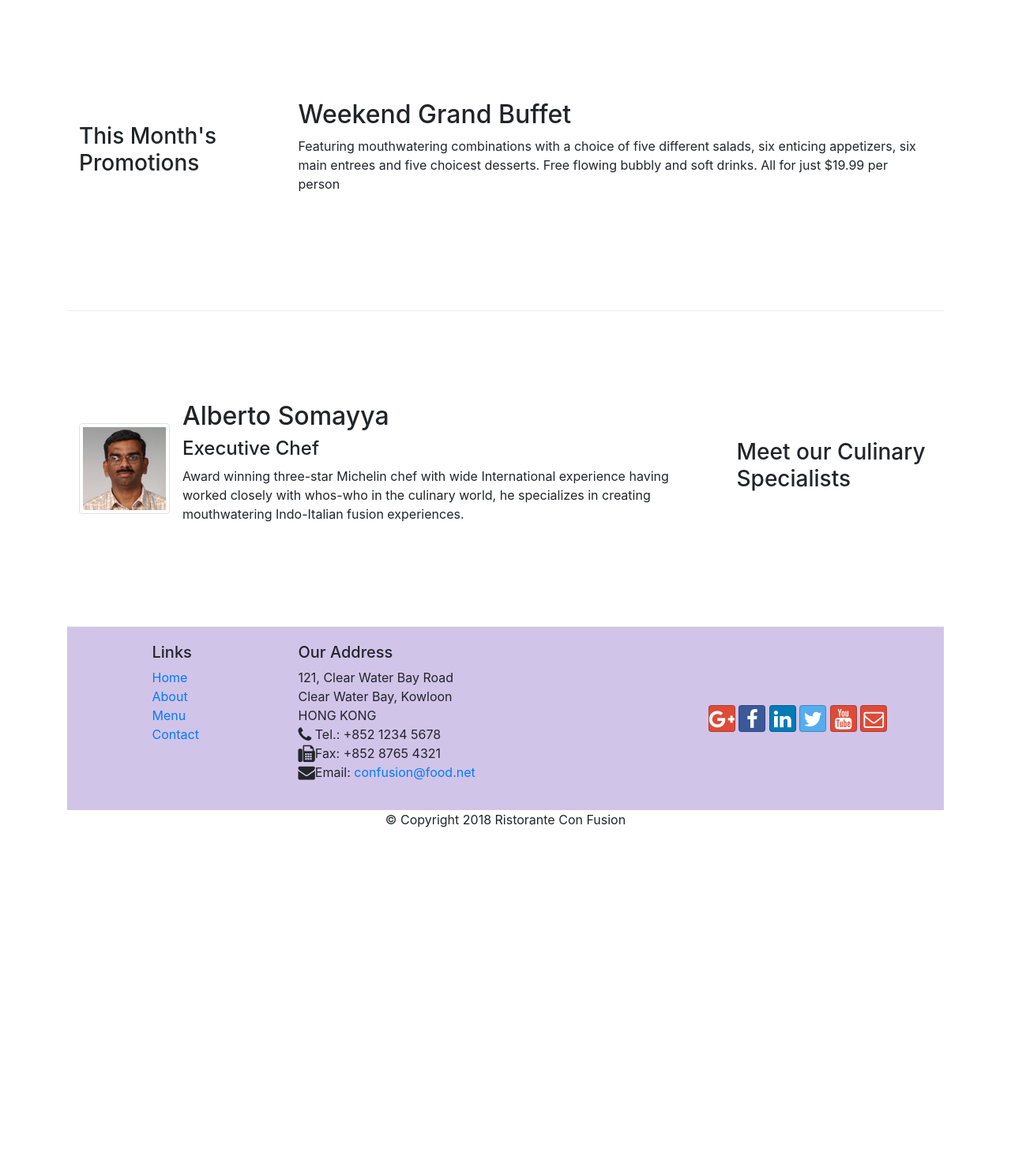
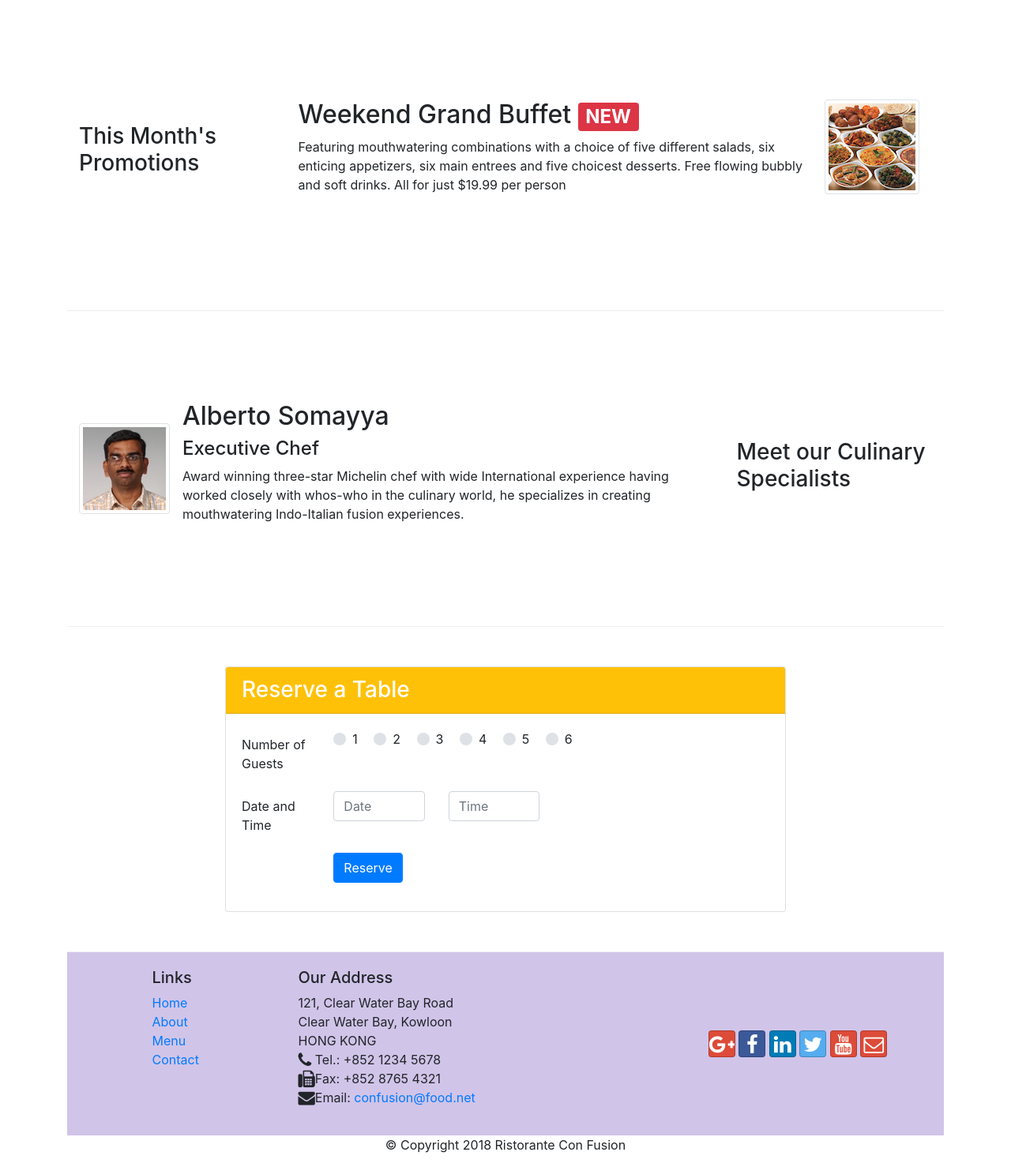
Before and after one commit to rachit16/bootstrap-demo, a website: page index.html in a window 1280 px wide. Shown: the part 740-2218 px from the top of the page at 79% size. Before the commit the page ends 1806 px from the top, so only its background shows below. Drawn offline with nearby package versions, Linux system fonts and the light colour scheme.

Commit message:
Assignment 2

```diff
--- a/index.html
+++ b/index.html
@@ -15,7 +15,7 @@
     <title>Ristorante Con Fusion</title>
 </head>
 
-<body>
+<body data-spy="scroll" data-target=".btn" data-offset="50">
     <nav class="navbar navbar-dark navbar-expand-sm fixed-top">
         <div class="container">
             <button class="navbar-toggler" type="button" data-toggle="collapse" data-target="#Navbar">
@@ -36,12 +36,15 @@
     <header class="jumbotron">
         <div class="container">
             <div class="row row-header">
-                <div class="col-12 col-sm-6">
+                <div class="col-6 col-sm-6">
                     <h1>Ristorante con Fusion</h1>
                     <p>We take inspiration from the World's best cuisines, and create a unique fusion experience. Our lipsmacking creations will tickle your culinary senses!</p>
                 </div>
-                <div class="col-12 col-sm align-self-center">
+                <div class="col-3 col-sm align-self-center">
                     <img src="img/logo.png" class="img-fluid">
+                </div>
+                <div class="col-3 col-sm align-self-center">
+                    <a href="#reserveTable"><button type="submit" class="btn btn-warning btn-sm">Reserve Table</button></a>
                 </div>
             </div>
         </div>
@@ -73,8 +76,16 @@
                 <h3>This Month's Promotions</h3>
             </div>
             <div class="col col-sm col-md">
-                <h2>Weekend Grand Buffet</h2>
-                <p>Featuring mouthwatering combinations with a choice of five different salads, six enticing appetizers, six main entrees and five choicest desserts. Free flowing bubbly and soft drinks. All for just $19.99 per person </p>
+                <div class="media">
+                    <div class="media-body">
+                        <h2 class="mt-0">Weekend Grand Buffet <span class="badge badge-danger">NEW</span></h2>
+                        <p class="d-none d-sm-block">Featuring mouthwatering combinations with a choice of five different salads, six enticing appetizers, six main entrees and five choicest desserts. Free flowing bubbly and soft drinks. All for just $19.99 per person </p>
+                    </div>
+                    <div class="media-right">
+                        <img class="d-flex mr-3 img-thumbnail align-self-center"
+                            src="img/buffet.png" alt="Uthappizza">
+                    </div>
+                </div>
             </div>
         </div>
 
@@ -97,6 +108,66 @@
                     </div>
                 </div>
             </div>
+        </div>
+        <div class="row row-content align-items-center" id="reserveTable">
+            <div class="col-sm-2"></div>
+            <div class="col-sm-8 col-xs">
+                <div class="card">
+                    <h3 class="card-header bg-warning text-white">Reserve a Table</h3>
+                    <div class="card-body">
+                        <form>
+                            <div class="form-group row">
+                                <label for="guests" class="col-md-2 col-form-label">Number of Guests</label>
+                                <div class="col-md-10" id="guests">
+                                    <div class="custom-control custom-radio custom-control-inline">
+                                        <input type="radio" class="custom-control-input" id="select1" name="select">
+                                        <label class="custom-control-label" for="select1">1</label>
+                                    </div>
+                                    <div class="custom-control custom-radio custom-control-inline">
+                                        <input type="radio" class="custom-control-input" id="select2" name="select">
+                                        <label class="custom-control-label" for="select2">2</label>
+                                    </div>
+                                    <div class="custom-control custom-radio custom-control-inline">
+                                        <input type="radio" class="custom-control-input" id="select3" name="select">
+                                        <label class="custom-control-label" for="select3">3</label>
+                                    </div>
+                                    <div class="custom-control custom-radio custom-control-inline">
+                                        <input type="radio" class="custom-control-input" id="select4" name="select">
+                                        <label class="custom-control-label" for="select4">4</label>
+                                    </div>
+                                    <div class="custom-control custom-radio custom-control-inline">
+                                        <input type="radio" class="custom-control-input" id="select5" name="select">
+                                        <label class="custom-control-label" for="select5">5</label>
+                                    </div>
+                                    <div class="custom-control custom-radio custom-control-inline">
+                                        <input type="radio" class="custom-control-input" id="select6" name="select">
+                                        <label class="custom-control-label" for="select6">6</label>
+                                    </div>
+                                </div>
+                            </div>
+                            <div class="form-group row">
+                                <label for="datetime" class="col-md-2 col-form-label">Date and Time</label>
+                                <div class="col-md-10" id="datetime">
+                                    <div class="form-group row">
+                                        <div class="col-md-3">
+                                            <input type="input" class="form-control" id="date" name="date" placeholder="Date">
+                                        </div>
+                                        <div class="col-md-3">
+                                            <input type="input" class="form-control" id="time" name="time" placeholder="Time">
+                                        </div>
+                                    </div>
+                                </div>
+                            </div>
+                            <div class="form-group row">
+                                <div class="offset-md-2 col-md-10">
+                                    <button type="submit" class="btn btn-primary">Reserve</button>
+                                </div>
+                            </div>
+                        </form>
+                    </div>
+                </div>
+            </div>
+            <div class="col-sm-2"></div>
         </div>
     </div>
 
```
Also changed, not shown: contactus.html (+1 -1 lines).
